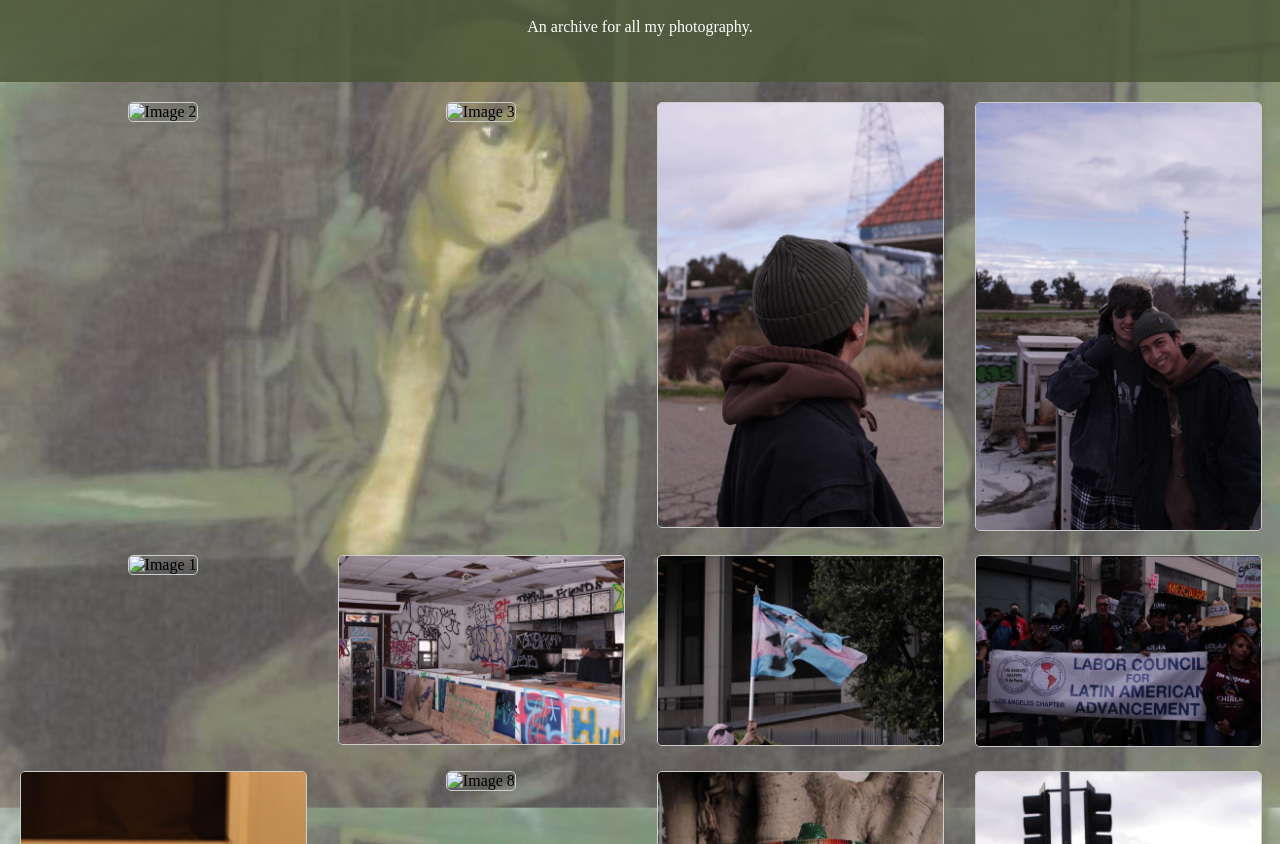
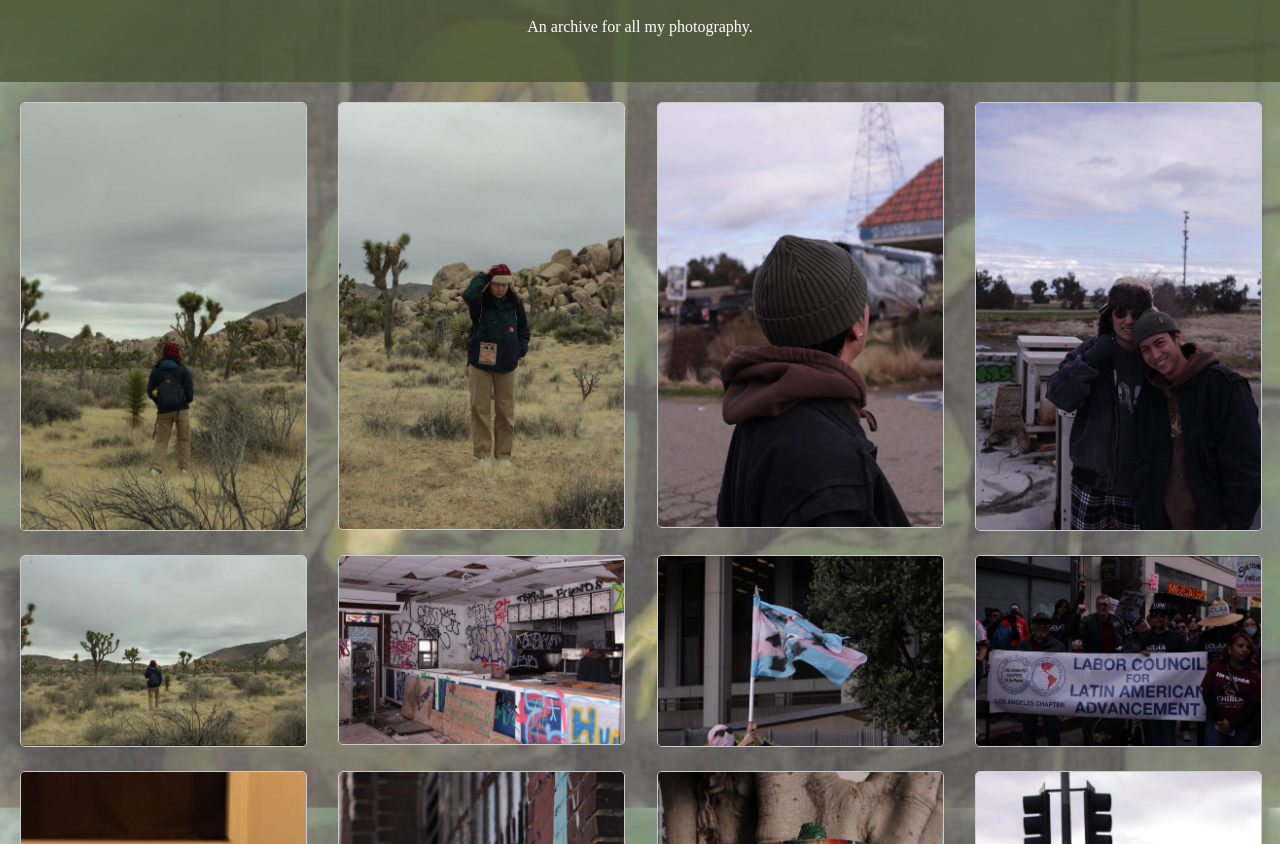
Before and after one commit to ricefarmeresai/esai-connectome, a plain HTML site: page photos.html in a window 1280 px wide. Shown: the part 108-952 px from the top of the page. Drawn offline with Linux system fonts and the light colour scheme.

Commit message:
Update photos.html

```diff
--- a/photos.html
+++ b/photos.html
@@ -71,18 +71,18 @@
     </header>
     <div class="image-container">
 
-        <div><img src="photos2/feebjoshua2.jpg" alt="Image 2"></div>
-        <div><img src="photos2/feebjoshua3.jpg" alt="Image 3"></div>
+        <div><img src="photos/feebjoshua2.jpg" alt="Image 2"></div>
+        <div><img src="photos/feebjoshua3.jpg" alt="Image 3"></div>
         <div><img src="photos/nate.jpg" alt="Image 4"></div>
         <div><img src="photos/nateandi.jpg" alt="Image 5"></div>
 
-        <div><img src="photos2/feebjoshua1.jpg" alt="Image 1"></div>
+        <div><img src="photos/feebjoshua1.jpg" alt="Image 1"></div>
         <div><img src="photos/urballnate.jpg" alt="Image 6"></div>
         <div><img src="photos/transflag.jpg" alt="Image 10"></div>
         <div><img src="photos/laborcouncil.jpg" alt="Image 14"></div>
 
         <div><img src="photos/kaorichi.jpg" alt="Image 7"></div>
-        <div><img src="photos2/citycamera.jpg" alt="Image 8"></div>
+        <div><img src="photos/citycamera.jpg" alt="Image 8"></div>
         <div><img src="photos/maydaysmoker.jpg" alt="Image 9"></div>
         <div><img src="photos/uhskullfracture.jpg" alt="Image 11"></div>
 
```
